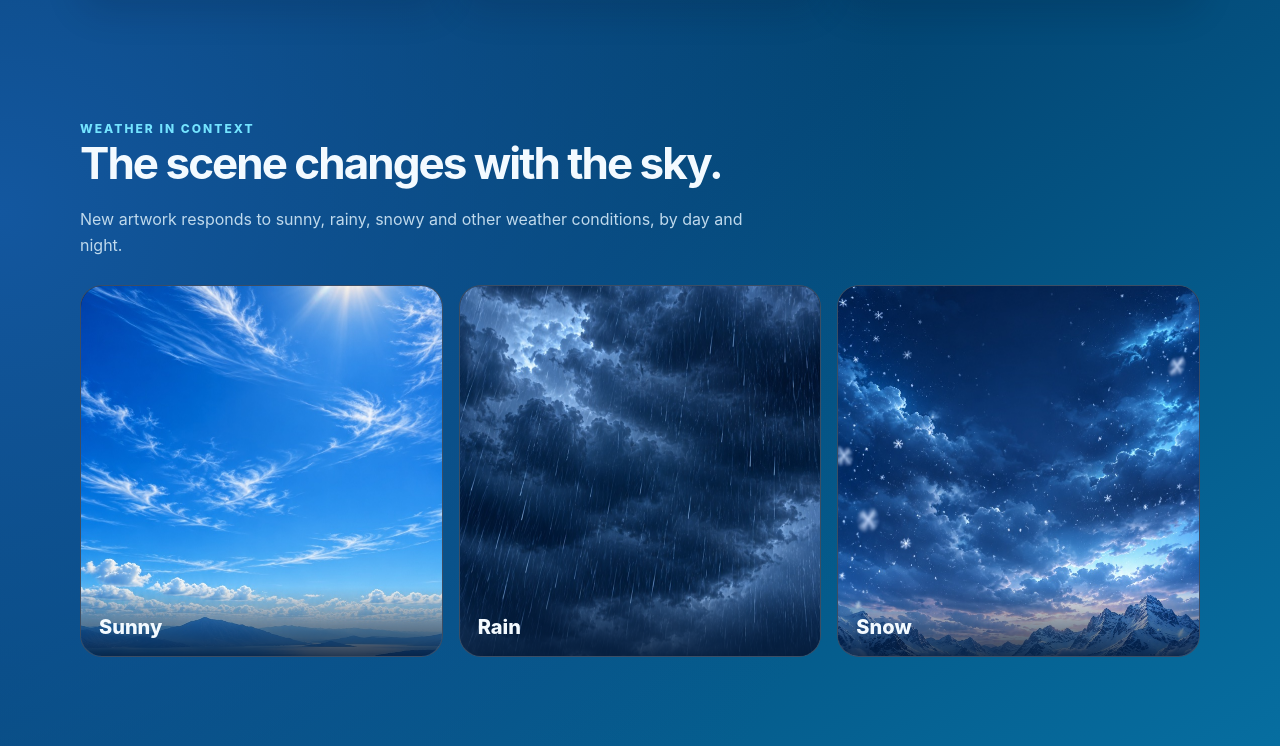
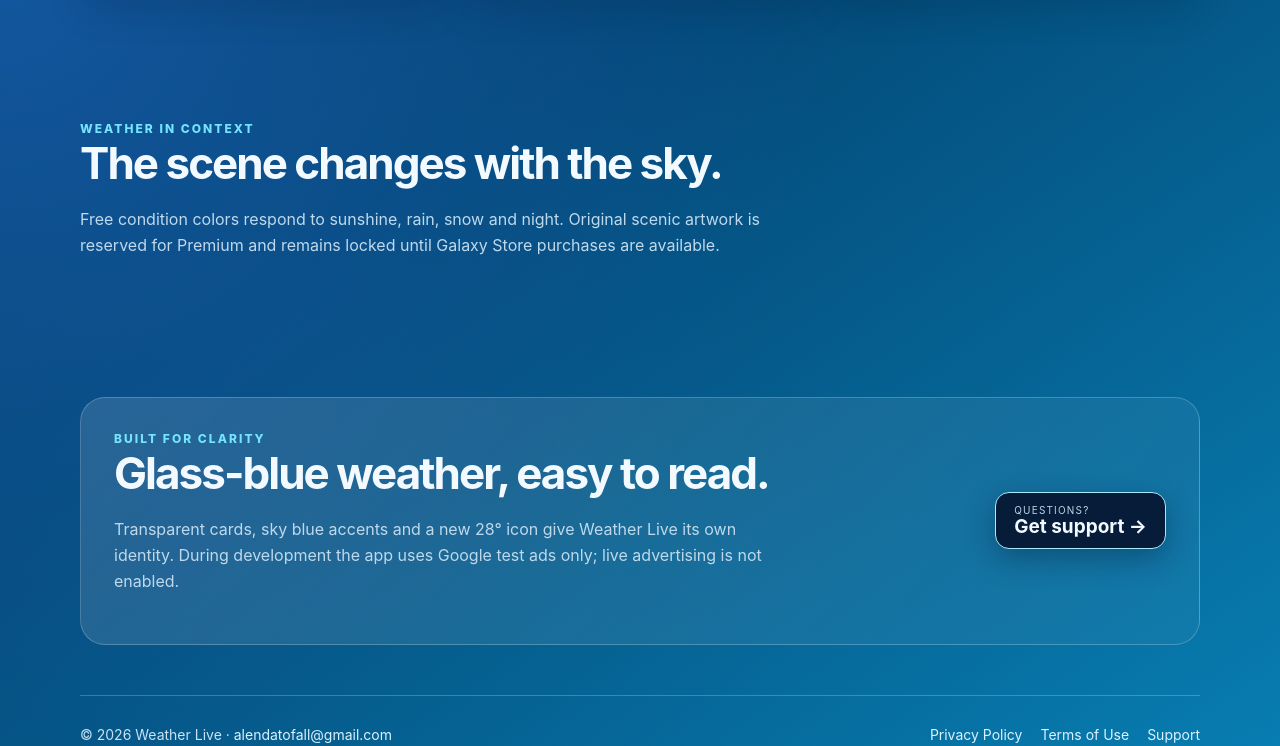
Before and after one commit to metosapps/weather-live, a plain HTML site: page docs/index.html in a window 1280 px wide. Shown: the part 1563-2309 px from the top of the page. Drawn offline with Linux system fonts and the light colour scheme.

Commit message:
Keep Premium weather artwork private until purchases are available

```diff
--- a/docs/index.html
+++ b/docs/index.html
@@ -3,6 +3,6 @@
 <header class="top wrap"><a class="brand" href="./"><img src="assets/weather-live-icon.png" alt=""><span>Weather Live</span></a><nav class="nav" aria-label="Main navigation"><a href="#features">Features</a><a href="privacy.html">Privacy</a><a href="terms.html">Terms</a><a href="support.html">Support</a></nav></header>
 <main class="wrap"><section class="hero"><div><div class="eyebrow">A clearer view of the skies</div><h1>Weather, with a fresh perspective.</h1><p class="lead">Check the forecast, explore radar and keep the places you care about close. Weather Live brings local conditions into a luminous blue interface inspired by the sky itself.</p><div class="pills"><span class="pill">Current conditions</span><span class="pill">Hourly & daily forecasts</span><span class="pill">Radar access</span></div><a class="store" href="https://galaxystore.samsung.com/detail/com.metosapps.weatherlive" aria-label="Weather Live on Galaxy Store; listing coming soon"><svg viewBox="0 0 40 40" role="img" aria-label="Galaxy Store"><rect x="2" y="2" width="36" height="36" rx="10" fill="#ec4272"/><path d="M11 16h18v15H11z" fill="none" stroke="white" stroke-width="2.3"/><path d="M16 16v-3a4 4 0 018 0v3" fill="none" stroke="white" stroke-width="2.3"/><path d="M20 19l1.7 3.5 3.8.5-2.7 2.6.7 3.7-3.5-1.8-3.4 1.8.6-3.7-2.7-2.6 3.8-.5z" fill="white"/></svg><span><small>Coming soon on</small><strong>Galaxy Store</strong></span></a><span class="soon">The website is live. The app listing is not available yet.</span></div><div class="visual"><img class="hero-icon" src="assets/weather-live-icon.png" alt="Weather Live blue glass icon showing 28 degrees, sun, cloud and forecast"></div></section>
 <section class="section" id="features"><div class="section-head"><div class="eyebrow">What is inside</div><h2>Everything you need to plan around the weather.</h2><p class="muted">Availability depends on your device, location and the weather services reachable in your area.</p></div><div class="grid"><article class="card"><span class="symbol">☀️</span><h3>Now and next</h3><p>See local conditions, temperature, feels-like details and changing weather at a glance.</p></article><article class="card"><span class="symbol">🕒</span><h3>Hourly & daily</h3><p>Plan ahead with an hourly outlook and multi-day forecasts for saved places.</p></article><article class="card"><span class="symbol">🗺️</span><h3>Weather map</h3><p>Check the map when the provider is available, or follow the external map link in your browser.</p></article><article class="card"><span class="symbol">📍</span><h3>Your locations</h3><p>Use device location or add places manually to follow weather where it matters.</p></article><article class="card"><span class="symbol">🔔</span><h3>Widgets & alerts</h3><p>Keep weather on your home screen and receive supported forecast notifications.</p></article><article class="card"><span class="symbol">💧</span><h3>More detail</h3><p>Check humidity, wind, air quality and other available conditions in one place.</p></article></div></section>
-<section class="section scenes" aria-label="Weather scenes"><div class="section-head"><div class="eyebrow">Weather in context</div><h2>The scene changes with the sky.</h2><p class="muted">New artwork responds to sunny, rainy, snowy and other weather conditions, by day and night.</p></div><div class="scene-grid"><figure><img src="assets/weather-sunny.jpg" alt="Sunny day weather scene"><figcaption>Sunny</figcaption></figure><figure><img src="assets/weather-rain.jpg" alt="Rainy weather scene"><figcaption>Rain</figcaption></figure><figure><img src="assets/weather-snow.jpg" alt="Snowy weather scene"><figcaption>Snow</figcaption></figure></div></section>
+<section class="section scenes" aria-label="Weather scenes"><div class="section-head"><div class="eyebrow">Weather in context</div><h2>The scene changes with the sky.</h2><p class="muted">Free condition colors respond to sunshine, rain, snow and night. Original scenic artwork is reserved for Premium and remains locked until Galaxy Store purchases are available.</p></div></section>
 <section class="band"><div><div class="eyebrow">Built for clarity</div><h2>Glass-blue weather, easy to read.</h2><p class="muted">Transparent cards, sky blue accents and a new 28° icon give Weather Live its own identity. During development the app uses Google test ads only; live advertising is not enabled.</p></div><a class="store" href="support.html"><span><small>Questions?</small><strong>Get support →</strong></span></a></section></main>
 <footer class="foot wrap"><span>© 2026 Weather Live · <a href="mailto:alendatofall@gmail.com">alendatofall@gmail.com</a></span><nav aria-label="Footer navigation"><a href="privacy.html">Privacy Policy</a><a href="terms.html">Terms of Use</a><a href="support.html">Support</a></nav></footer></body></html>
```
Also changed, not shown: docs/assets/weather-rain.jpg (deleted), docs/assets/weather-snow.jpg (deleted), docs/assets/weather-sunny.jpg (deleted).
